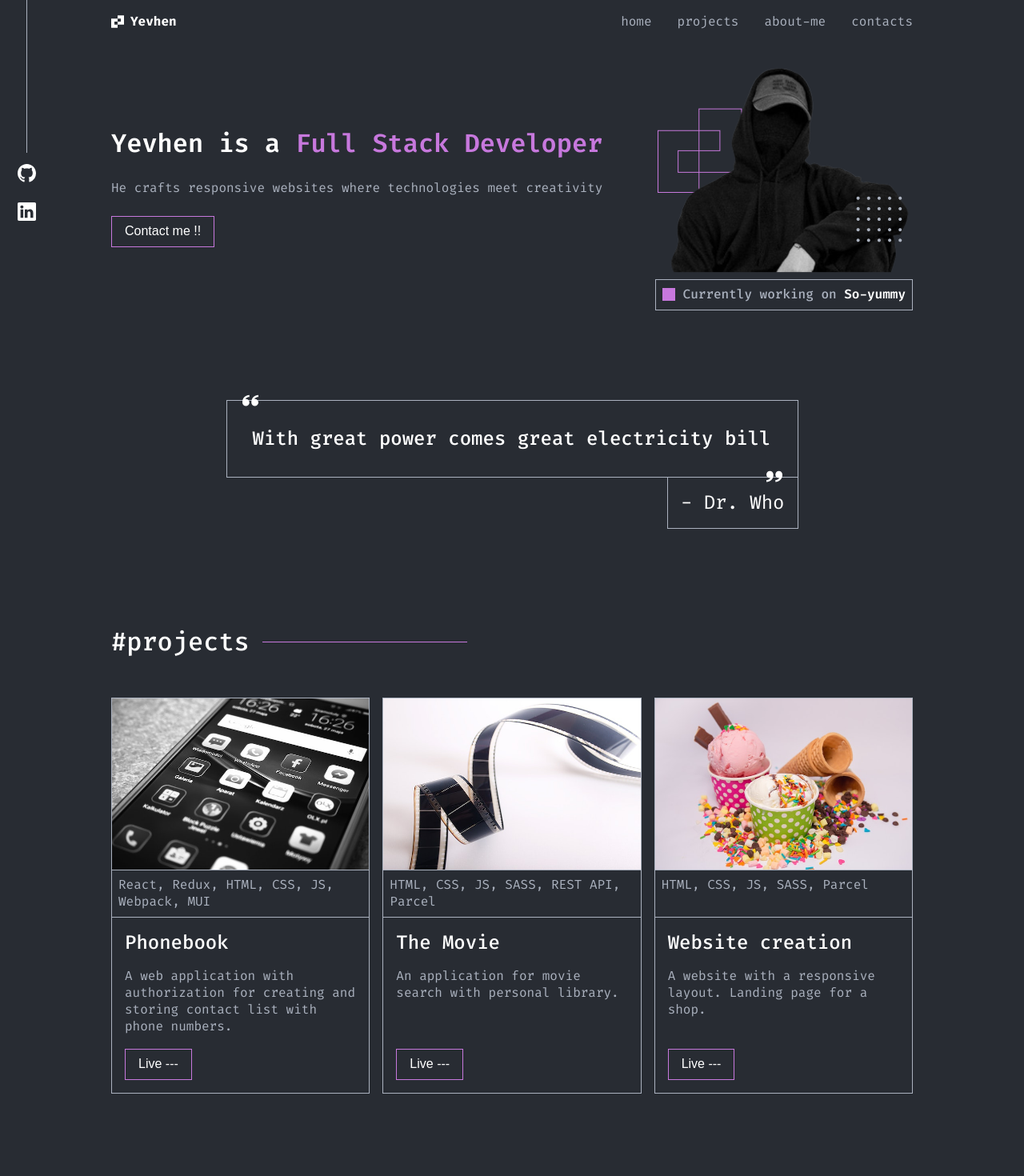
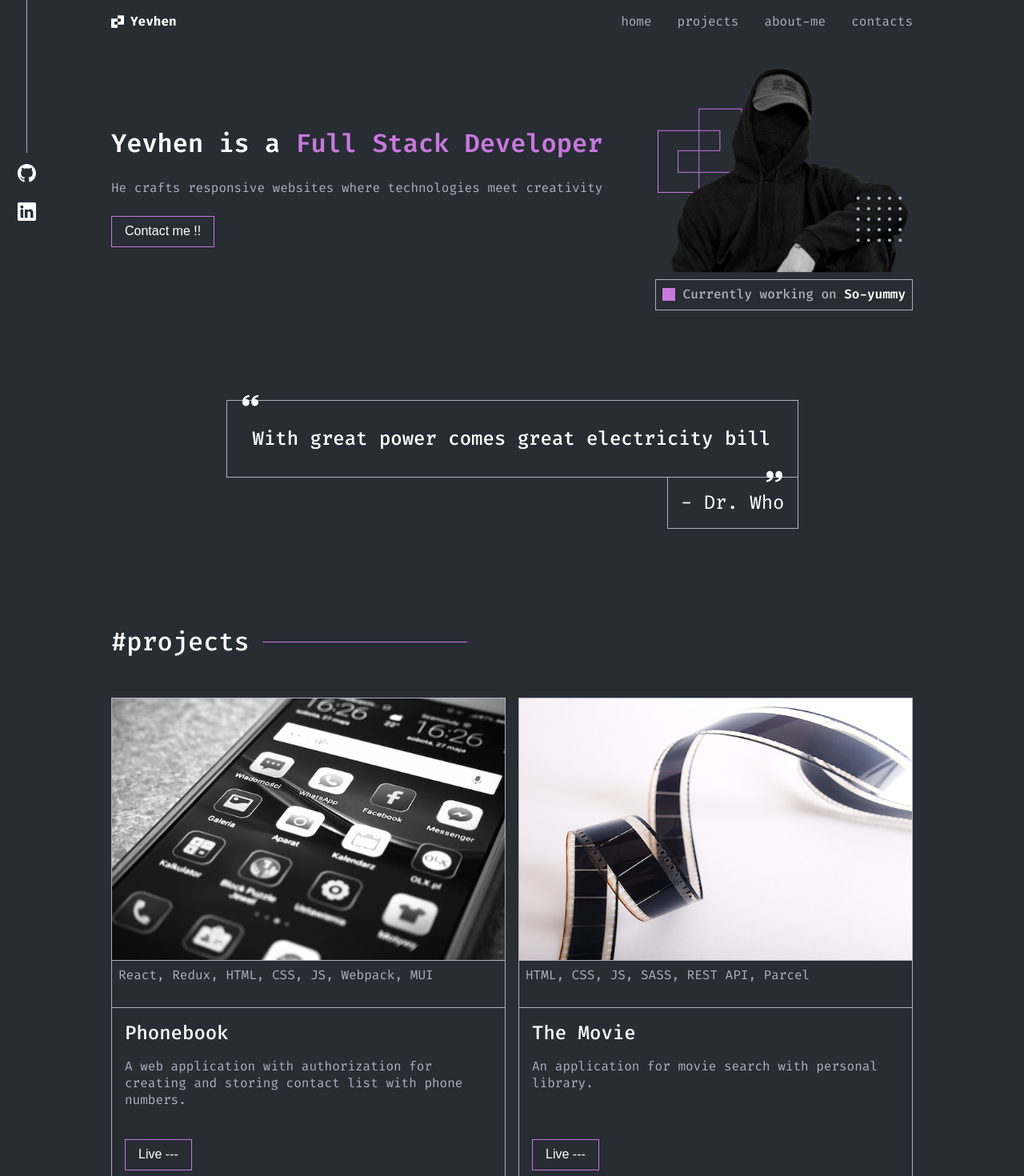
Before and after one commit to Yevhen999/portfolio, a Next.js app: page / in a window 1280 px wide. Shown: the top 1470 px of the page at 80% size. Built offline with nearby package versions, Linux system fonts and the light colour scheme.

Commit message:
edit styles

```diff
--- a/components/About/About.module.css
+++ b/components/About/About.module.css
@@ -4,10 +4,12 @@
 }
 
 .aboutWrap {
-  display: flex;
-  justify-content: space-between;
-  align-items: center;
-  margin-top: 48px;
+  @media screen and (min-width: 768px) {
+    display: flex;
+    justify-content: space-between;
+    align-items: center;
+    margin-top: 48px;
+  }
 }
 
 .aboutTitle {
@@ -29,7 +31,9 @@
 }
 
 .aboutTextWrap {
-  width: 515px;
+  @media screen and (min-width: 768px) {
+    width: 515px;
+  }
 }
 
 .aboutButton {
--- a/components/Contacts/Contacts.module.css
+++ b/components/Contacts/Contacts.module.css
@@ -21,13 +21,18 @@
 }
 
 .contactsWrap {
-  display: flex;
-  justify-content: space-between;
-  margin-top: 48px;
+  @media screen and (min-width: 768px) {
+    display: flex;
+    justify-content: space-between;
+    margin-top: 48px;
+  }
 }
 
 .contactsTextWrap {
   max-width: 530px;
+  @media screen and (max-width: 767px) {
+    margin-bottom: 20px;
+  }
 }
 
 .contactsText {
--- a/components/Footer/Footer.module.css
+++ b/components/Footer/Footer.module.css
@@ -5,10 +5,12 @@
 }
 
 .footerWrap {
-  margin-bottom: 48px;
-  display: flex;
-  justify-content: space-between;
-  align-items: flex-start;
+  @media screen and (min-width: 768px) {
+    margin-bottom: 48px;
+    display: flex;
+    justify-content: space-between;
+    align-items: flex-start;
+  }
 }
 
 .footerLogoWrap {
@@ -36,6 +38,9 @@
   font-size: 16px;
   line-height: 1.31;
   color: #abb2bf;
+  @media screen and (max-width: 767px) {
+    display: none;
+  }
 }
 
 .footerText {
@@ -43,6 +48,15 @@
   font-size: 16px;
   line-height: 1.31;
   color: #ffffff;
+}
+
+.footerListWrap {
+  @media screen and (max-width: 767px) {
+    display: flex;
+    flex-direction: column;
+    justify-content: center;
+    align-items: center;
+  }
 }
 
 .footerListTitle {
--- a/components/Projects/Projects.module.css
+++ b/components/Projects/Projects.module.css
@@ -60,17 +60,14 @@
   list-style: none;
   padding-bottom: 16px;
   border: 1px solid #abb2bf;
-}
-
-@media screen and (min-width: 768px) {
-  .projectsItem {
+  @media screen and (max-width: 767px) {
+    margin-bottom: 20px;
+  }
+  @media screen and (min-width: 768px) {
     max-width: calc((100% - 16px) / 2);
   }
-}
-
-@media screen and (min-width: 1200px) {
-  .projectsItem {
-    width: calc((100% - 32px) / 3);
+  @media screen and (min-width: 768px) {
+    max-width: calc((100% - 16px) / 2);
   }
 }
 
```
